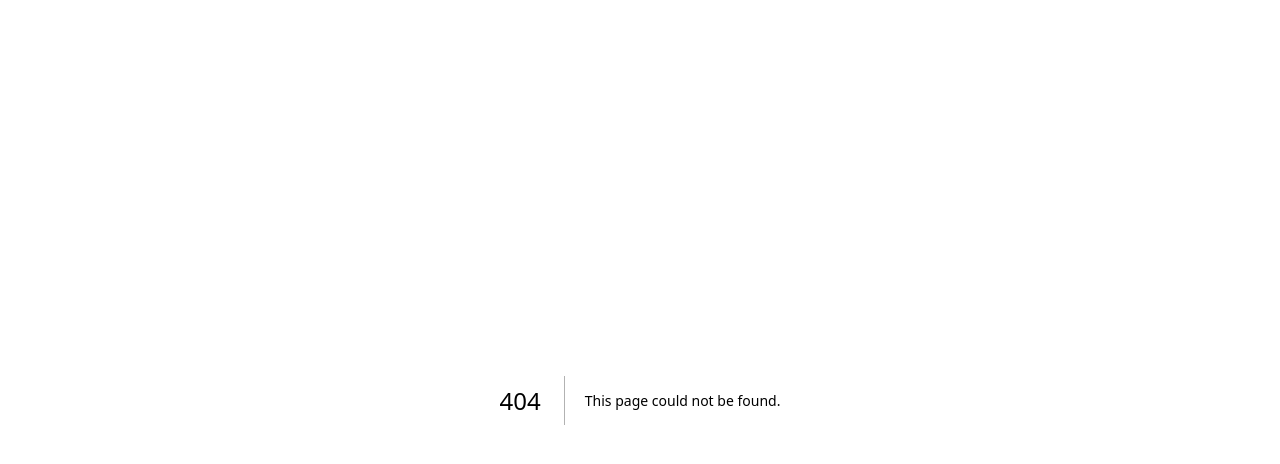
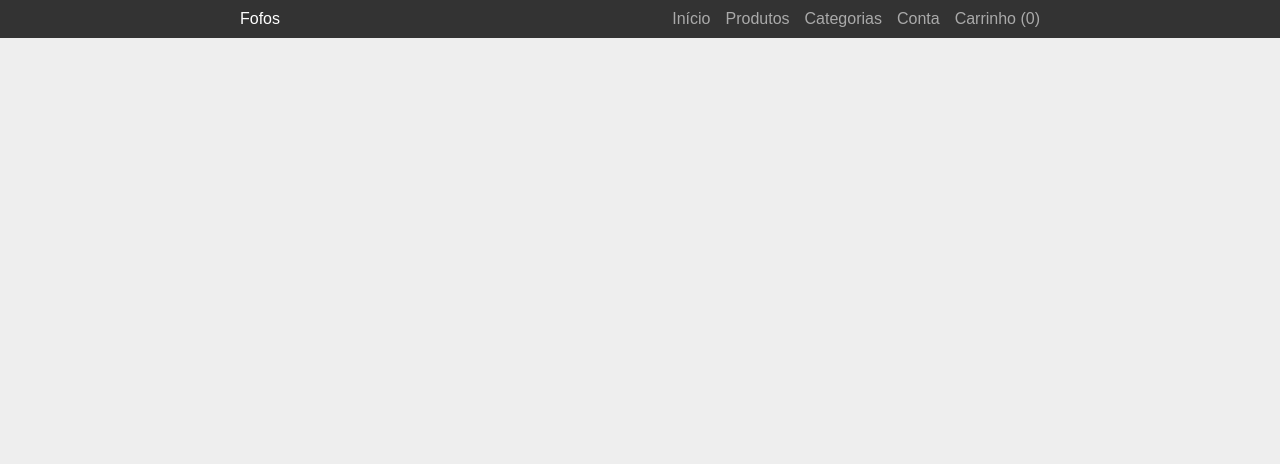
Before and after one commit to devguicordeiro/SiteFofos, a Next.js app: page /product/1 in a window 1280 px wide. Before the commit this address had no page. Shown: the top 464 px of the page. Built offline with nearby package versions, Linux system fonts and the light colour scheme.

Commit message:
slow day, tmrw ill give my best

```diff
--- /dev/null
+++ b/pages/product/[id].js
@@ -0,0 +1,14 @@
+import Center from "@/components/center";
+import Header from "@/components/header";
+
+export default function ProductPage() {
+    return (
+        <>
+            <Header>
+                <Center>
+
+                </Center>
+            </Header>
+        </>
+    )
+}
```
